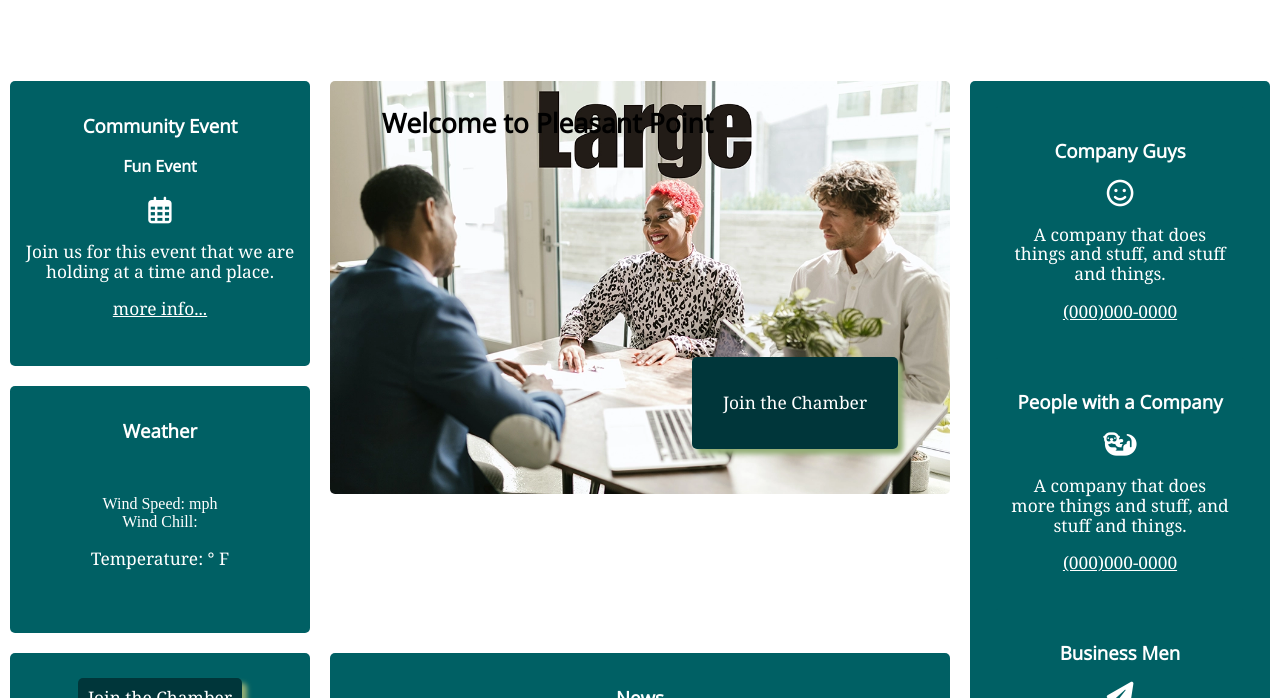
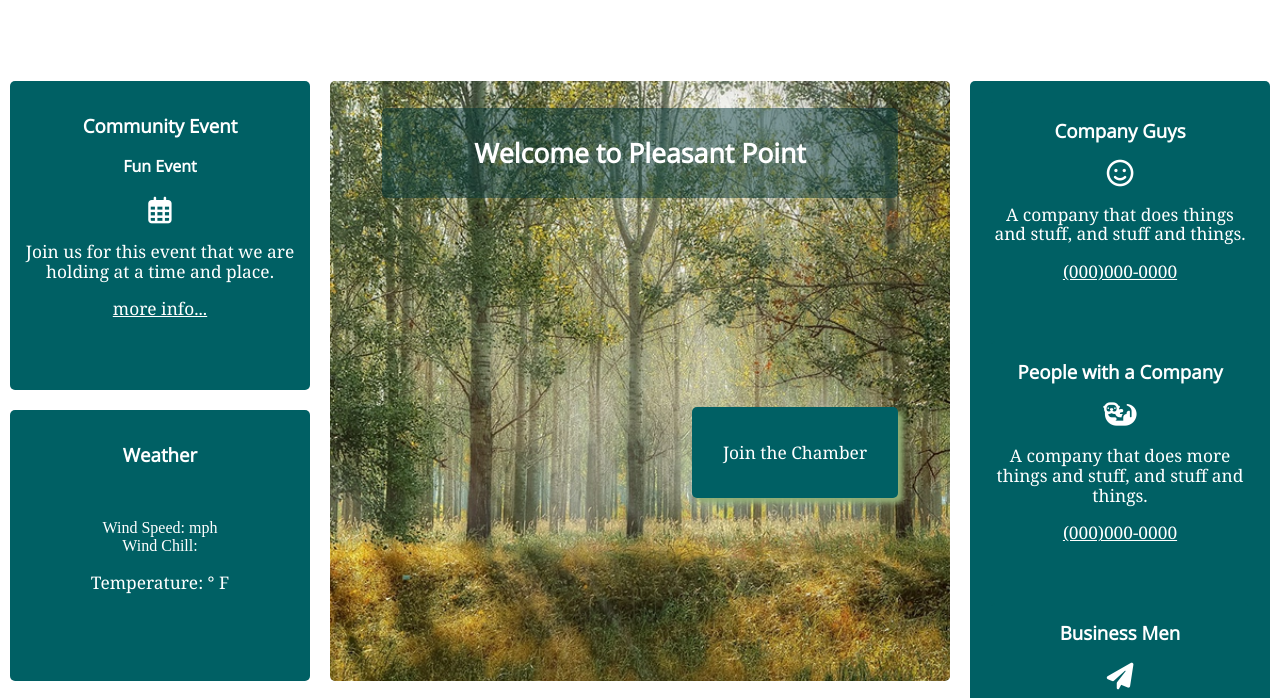
Before and after one commit to emmaohn/wdd230, a plain HTML site: page chamber/index.html in a window 1280 px wide. Shown: the part 87-785 px from the top of the page. Drawn offline with nearby package versions, Linux system fonts and the light colour scheme; no server answers.

Commit message:
Chamber fixes

```diff
--- a/chamber/css/base.css
+++ b/chamber/css/base.css
@@ -130,6 +130,7 @@ nav ul li a::before {
     display: grid;
     grid-template-columns: repeat(12, 1fr);
     grid-template-rows: repeat(6, 1fr);
+    max-height: 600px;
     margin: 10px;
     border-radius: 5px;
 }
@@ -138,13 +139,21 @@ nav ul li a::before {
     grid-column: 1/13;
     z-index: -1;
     border-radius: 5px;
+    /* object-fit: cover; */
 }
 #hero picture img {
+    height: 100%;
     width: 100%;
     border-radius: 5px;
+    object-fit: cover;
 }
 #hero h3 {
-    grid-column: 2/10;
+    background: #00363a7c;
+    border-radius: 5px;
+    text-align: center;
+    line-height: 90px;
+    color: white;
+    grid-column: 2/12;
     grid-row: 1/3;
     font-size: 20pt;
     font-family: 'Open Sans', Georgia, 'Times New Roman', Times, serif;
@@ -154,7 +163,7 @@ nav ul li a::before {
     grid-row: 4/5;
 }
 .join {
-    background-color: #00363a;
+    background-color: #006064;
     padding: 10px;
     border: none;
     border-radius: 5px;
@@ -165,7 +174,7 @@ nav ul li a::before {
     box-shadow: 5px 5px 5px #94af76;
 }
 
-#spotlight, #s1, #s2, #s3, #event, #news, #weather, #join {
+#spotlight, #event, #news, #weather, #join {
     background: #006064;
     margin: 10px;
     padding: 15px;
@@ -174,10 +183,19 @@ nav ul li a::before {
     color: white;
     text-align: center;
 }
+#s1, #s2, #s3 {
+    height: 100%;
+    margin: 5px;
+    padding: 0px;
+    background: #006064;
+    border-radius: 5px;
+    color: white;
+    text-align: center;
+}
 #spotlight {
     display: grid;
     grid-template-columns: 1fr 1fr;
-    padding-bottom: 10px;
+    /* padding-bottom: 10px; */
 }
 #s3, #join {
     display: none;
@@ -402,6 +420,11 @@ input:checked + label {
         grid-column: 1/3;
         grid-row: 1/2;
     }
+    #hero h3 {
+        line-height: 120px;
+        grid-column: 2/10;
+        grid-row: 1/3;
+    }
     #news {
         grid-column: 1/3;
         grid-row: 2/3;
@@ -471,10 +494,8 @@ input:checked + label {
     #ham {
         display: none;
     }
-    .hidden {
-        display: none;
-    }
     nav {
+        display: block;
         text-align: center;
         padding-top: 25px;
     }
@@ -497,6 +518,11 @@ input:checked + label {
     #hero {
         grid-column: 2/3;
         grid-row: 1/3;
+    }
+    #hero h3 {
+        line-height: 90px;
+        grid-column: 2/12;
+        grid-row: 1/2;
     }
     #news {
         grid-column: 2/3;
--- a/chamber/index.html
+++ b/chamber/index.html
@@ -36,11 +36,11 @@
     <main id="index-main">
         <div id="hero">
             <picture>
-                <source srcset="images/orglrg.webp" media="(min-width: 60em)">
+                <source srcset="images/herolrg.webp" media="(min-width: 60em)">
                 <!-- 460 -->
-                <source srcset="images/orgmed.webp" media="(min-width: 40em) and (max-width: 60em)">
+                <source srcset="images/heromed.webp" media="(min-width: 40em) and (max-width: 60em)">
                 <!-- 620 -->
-                <img src="images/orgsmall.webp" alt="Pleasant Lake">
+                <img src="images/herosmall.webp" alt="Pleasant Lake">
                 <!-- 250 -->
             </picture>
             <h3>Welcome to Pleasant Point</h3>
```
Also changed, not shown: chamber/images/hero.jpeg (added), chamber/images/heroimglrg.jpg (deleted), chamber/images/heroimglrg.webp (deleted), chamber/images/heroimgmed.jpg (deleted), chamber/images/heroimgmed.webp (deleted), chamber/images/heroimgsmall.jpg (deleted), chamber/images/heroimgsmall.webp (deleted), chamber/images/herolrg.jpeg (added), chamber/images/herolrg.webp (added), chamber/images/heromed.jpeg (added), chamber/images/heromed.webp (added), chamber/images/herosmall.jpeg (added), chamber/images/herosmall.webp (added).
